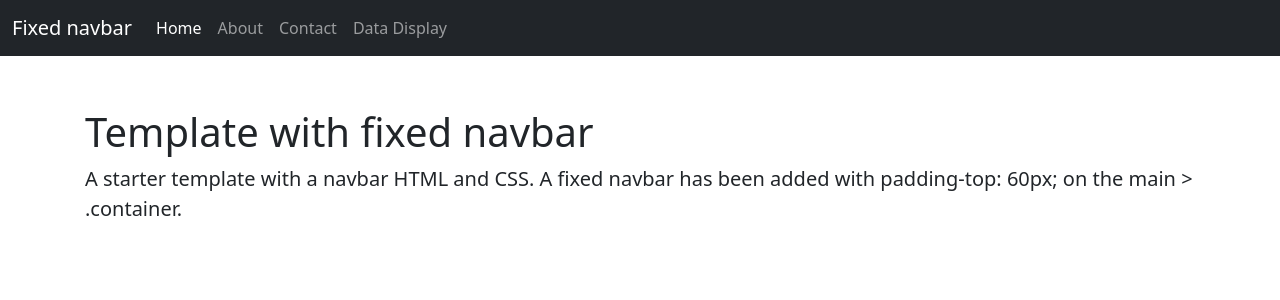
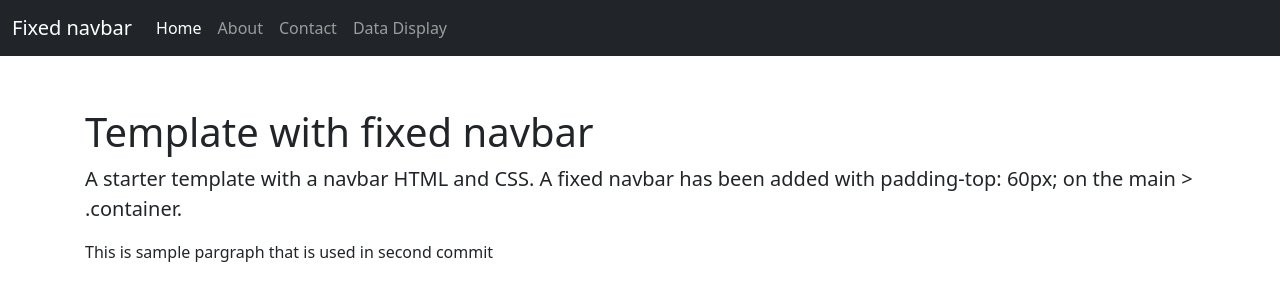
Before and after one commit to hypereducation/webprogramming, a plain HTML site: page index.html in a window 1280 px wide. Drawn offline with nearby package versions, Linux system fonts and the light colour scheme.

Commit message:
Second Commit with second paragraph

```diff
--- a/index.html
+++ b/index.html
@@ -45,6 +45,7 @@
    <div class="container">
        <h1 class="mt-5">Template with fixed navbar</h1>
        <p class="lead">A starter template with a navbar HTML and CSS. A fixed navbar has been added with padding-top: 60px; on the main > .container.</p>
+       <p>This is sample pargraph that is used in second commit</p>
    </div>
  </main>
     <!-- Bootstrap JS -->
```
